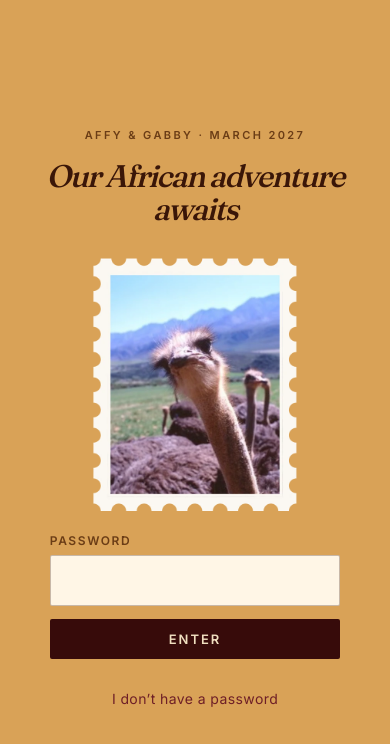
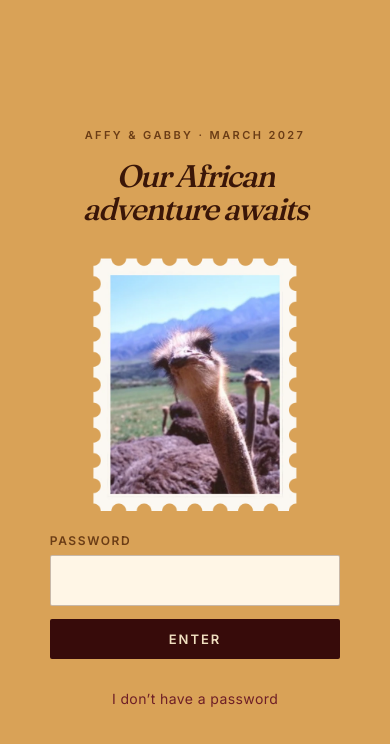
Before and after one commit to affymorepower/wedding-site, a website: page login.html in a window 390 px wide. Drawn offline with Linux system fonts and the light colour scheme.

Commit message:
Login: the heading breaks after "Our African"
"Our African" over "adventure awaits", the same at every width, so the rule
leaves the phone block and sits with h1 itself.

Still a block span rather than a size tuned to wrap there: Fraunces and its
Georgia fallback have different metrics, so a size that breaks in the right
place in one can break elsewhere, or not at all, in the other.

Co-Authored-By: Claude Opus 5 (1M context) <noreply@anthropic.com>

```diff
--- a/login.html
+++ b/login.html
@@ -73,6 +73,12 @@ form { width: var(--field-w); margin-inline: auto; }
   margin: 0 0 .4rem; font: 600 11px/1 var(--font-body);
   letter-spacing: 2.4px; text-transform: uppercase; color: var(--gold-mute);
 }
+/* The heading breaks in one fixed place at every width: "Our African" over
+   "adventure awaits". A block span rather than a size tuned to wrap there —
+   Fraunces and its Georgia fallback have different metrics, so a size that
+   breaks correctly in one can break elsewhere, or not at all, in the other.
+   Scoped to #signin: the other h1, "No password?", stays on one line. */
+#signin h1 .brk { display: block; }
 h1 {
   margin: 1.8rem 0 1.2rem; font-family: var(--font-display); font-weight: 500;
   font-style: italic; font-size: clamp(2.2rem, 8vw, 3rem); line-height: 1.05;
@@ -157,9 +163,6 @@ button:disabled { opacity: .55; cursor: default; }
 @media (max-width: 30rem) {
   body { padding: 1.25rem; }
   h1 { font-size: clamp(1.9rem, 8vw, 2.5rem); margin: 1.2rem 0 .8rem; }
-  /* Two lines on a phone, as on desktop. Scoped to #signin: the other h1,
-     "No password?", is short and wants to stay on one. */
-  #signin h1 .brk { display: block; }
   .stamp { width: min(100%, 30svh); margin: 2rem auto 1.5rem; }
   .sub { margin-bottom: 1.4rem; }
   input { padding: .8rem .9rem; margin-bottom: .8rem; }
@@ -180,7 +183,7 @@ button:disabled { opacity: .55; cursor: default; }
          one. A forced break beats sizing it to wrap: type metrics differ
          between the variable face and its Georgia fallback, so a size that
          wraps in Fraunces can sit on one line in the fallback. -->
-    <h1>Our African adventure <span class="brk">awaits</span></h1>
+    <h1>Our African <span class="brk">adventure awaits</span></h1>
     <img class="stamp" src="images/ostrich-stamp.webp" width="660" height="660"
          alt="A postage stamp of an ostrich looking into the camera, mountains behind">
     <form id="loginForm" novalidate>
```
